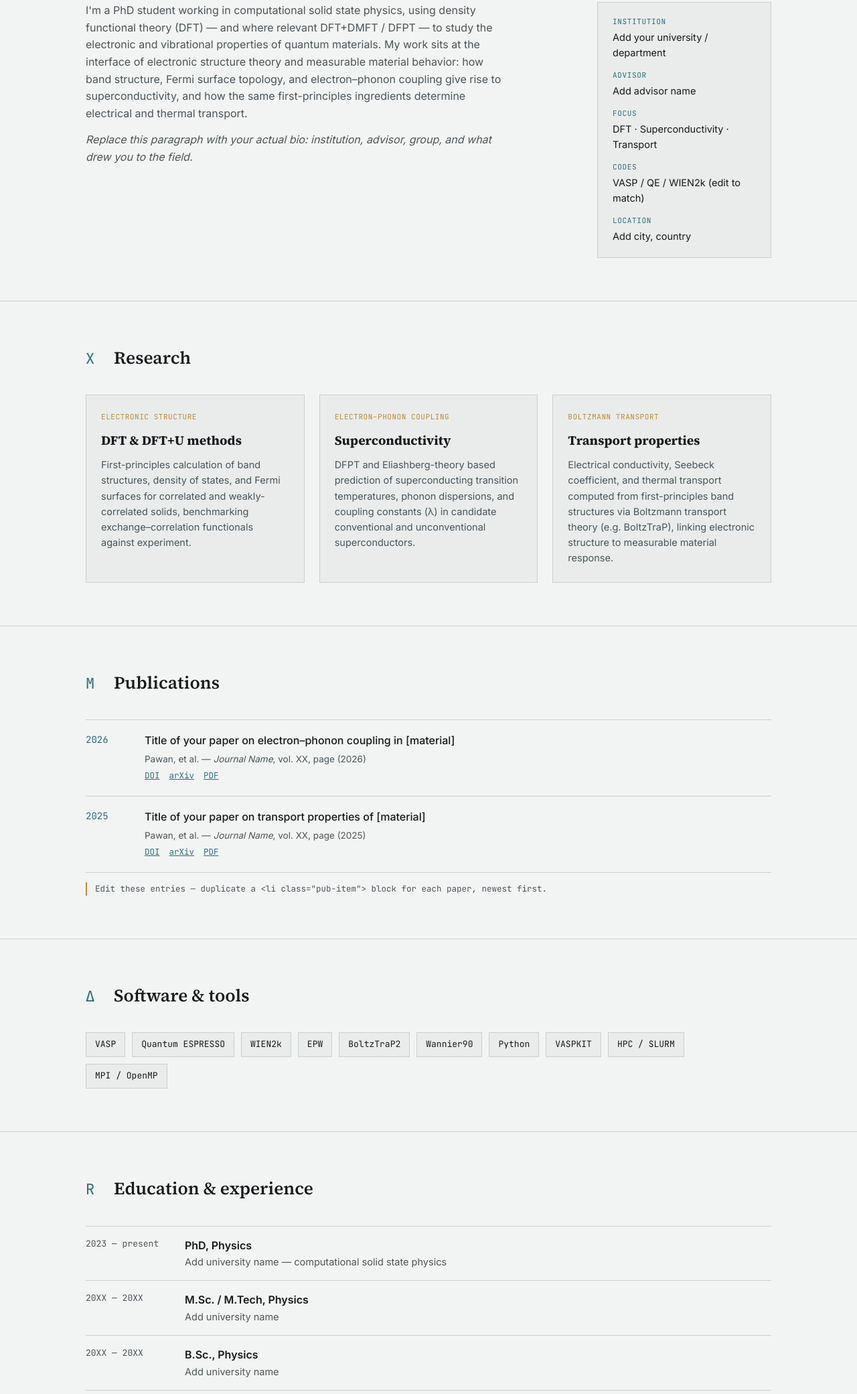
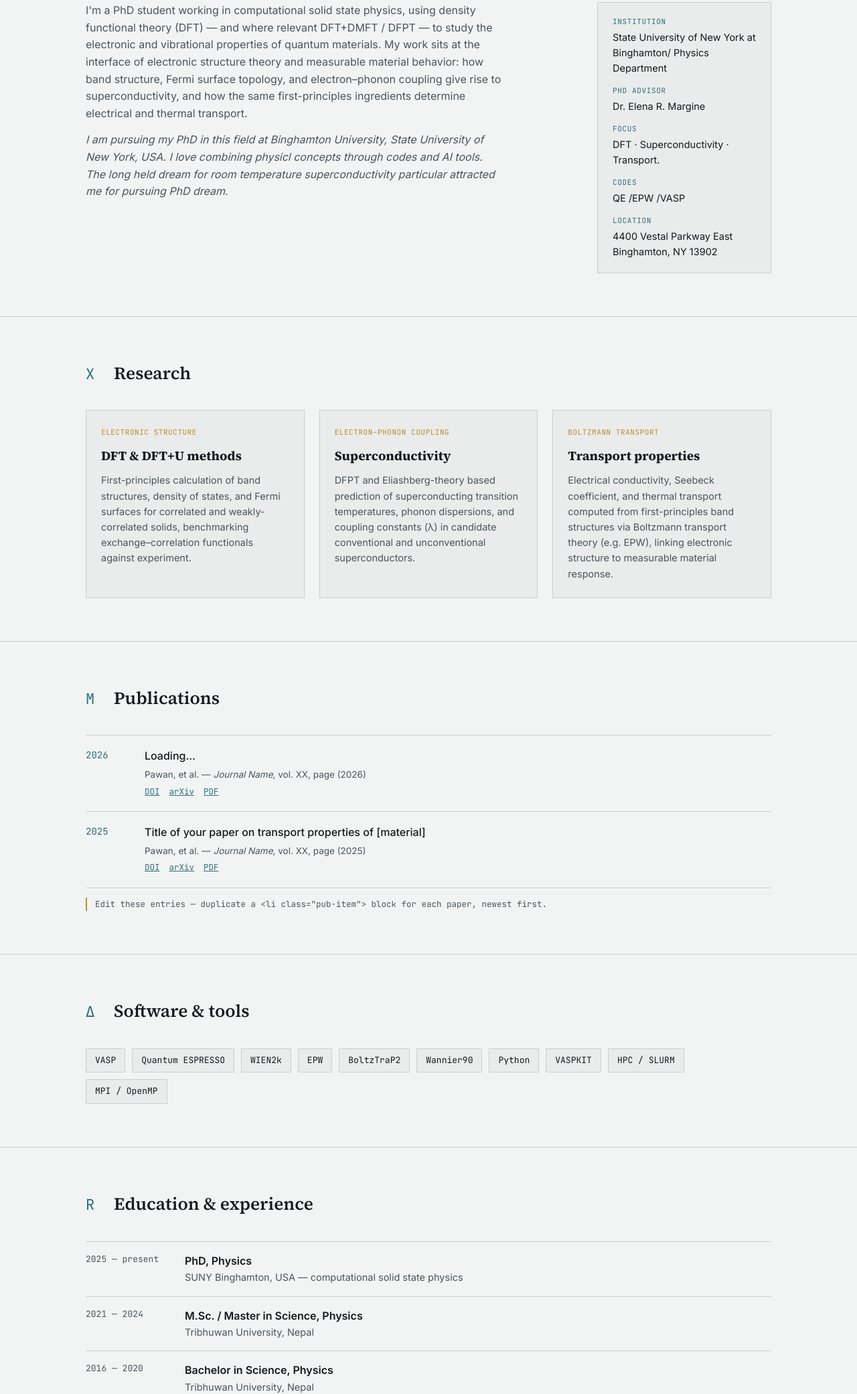
Before and after one commit to pawan054/pawan054.github.io, a plain HTML site: page index.html in a window 1280 px wide. Shown: the part 719-2800 px from the top of the page at 67% size. Drawn offline with Linux system fonts and the light colour scheme.

Commit message:
Revise title, bio, and contact information
Updated personal information and academic details in index.html.

```diff
--- a/index.html
+++ b/index.html
@@ -3,8 +3,9 @@
 <head>
 <meta charset="UTF-8">
 <meta name="viewport" content="width=device-width, initial-scale=1.0">
-<title>Pawan — Computational Condensed Matter Physics</title>
-<meta name="description" content="Pawan — PhD researcher in computational solid state physics: DFT studies of superconductivity and transport properties.">
+<title>Pawan Joshi — Computational Condensed Matter Physics</title>
+<meta name="description" content="Pawan Joshi — PhD researcher in Condensed Matter Physics and Material Science:
+ DFT studies of superconductivity and transport properties via electron-phonon coupling.">
 
 <link rel="preconnect" href="https://fonts.googleapis.com">
 <link rel="preconnect" href="https://fonts.gstatic.com" crossorigin>
@@ -358,21 +359,22 @@
           transport.
         </p>
         <p>
-          <em>Replace this paragraph with your actual bio: institution, advisor,
-          group, and what drew you to the field.</em>
+          <em> I am pursuing my PhD in this field at Binghamton University, State University of New York, USA.
+          I love combining physicl concepts through codes and AI tools. The long held dream for room temperature superconductivity particular attracted me for pursuing PhD dream.</em>
         </p>
       </div>
       <dl class="fact-panel">
         <dt>Institution</dt>
-        <dd>Add your university / department</dd>
-        <dt>Advisor</dt>
-        <dd>Add advisor name</dd>
+        <dd>State University of New York at Binghamton/ Physics Department</dd>
+        <dt> PhD Advisor</dt>
+        <dd> Dr. Elena R. Margine </dd>
         <dt>Focus</dt>
-        <dd>DFT · Superconductivity · Transport</dd>
+        <dd>DFT · Superconductivity · Transport. </dd>
         <dt>Codes</dt>
-        <dd>VASP / QE / WIEN2k (edit to match)</dd>
+        <dd> QE /EPW /VASP</dd>
         <dt>Location</dt>
-        <dd>Add city, country</dd>
+        <dd>4400 Vestal Parkway East
+            Binghamton, NY 13902</dd>
       </dl>
     </div>
   </div>
@@ -406,7 +408,7 @@
         <p>
           Electrical conductivity, Seebeck coefficient, and thermal transport
           computed from first-principles band structures via Boltzmann transport
-          theory (e.g. BoltzTraP), linking electronic structure to measurable
+          theory (e.g. EPW), linking electronic structure to measurable
           material response.
         </p>
       </div>
@@ -421,7 +423,7 @@
       <li class="pub-item">
         <span class="pub-year">2026</span>
         <div>
-          <div class="pub-title">Title of your paper on electron–phonon coupling in [material]</div>
+          <div class="pub-title">Loading...</div>
           <div class="pub-meta">Pawan, et al. — <em>Journal Name</em>, vol. XX, page (2026)</div>
           <div class="pub-links">
             <a href="#">DOI</a><a href="#">arXiv</a><a href="#">PDF</a>
@@ -466,16 +468,16 @@
     <div class="section-head reveal"><span class="kpoint">R</span><h2>Education &amp; experience</h2></div>
     <ul class="timeline reveal">
       <li class="tl-item">
-        <span class="tl-date">2023 — present</span>
-        <div><div class="tl-role">PhD, Physics</div><div class="tl-org">Add university name — computational solid state physics</div></div>
+        <span class="tl-date">2025 — present</span>
+        <div><div class="tl-role">PhD, Physics</div><div class="tl-org">SUNY Binghamton, USA — computational solid state physics</div></div>
       </li>
       <li class="tl-item">
-        <span class="tl-date">20XX — 20XX</span>
-        <div><div class="tl-role">M.Sc. / M.Tech, Physics</div><div class="tl-org">Add university name</div></div>
+        <span class="tl-date">2021 — 2024</span>
+        <div><div class="tl-role">M.Sc. / Master in Science, Physics</div><div class="tl-org">Tribhuwan University, Nepal</div></div>
       </li>
       <li class="tl-item">
-        <span class="tl-date">20XX — 20XX</span>
-        <div><div class="tl-role">B.Sc., Physics</div><div class="tl-org">Add university name</div></div>
+        <span class="tl-date">2016 — 2020</span>
+        <div><div class="tl-role">Bachelor in Science, Physics</div><div class="tl-org">Tribhuwan University, Nepal</div></div>
       </li>
     </ul>
   </div>
@@ -485,9 +487,9 @@
   <div class="wrap">
     <div class="section-head reveal"><span class="kpoint">Γ′</span><h2>Contact</h2></div>
     <div class="contact-grid reveal">
-      <a class="contact-item" href="mailto:your.email@university.edu">
+      <a class="contact-item" href="pjoshi4@university.edu">
         <div class="label">Email</div>
-        <div class="value">your.email@university.edu</div>
+        <div class="value">same</div>
       </a>
       <a class="contact-item" href="https://github.com/pawan054" target="_blank" rel="noopener">
         <div class="label">GitHub</div>
@@ -495,18 +497,18 @@
       </a>
       <a class="contact-item" href="#" target="_blank" rel="noopener">
         <div class="label">Google Scholar</div>
-        <div class="value">Add your profile link</div>
+        <div class="value">https://scholar.google.com/citations?hl=en&user=aBJ_0SEAAAAJ</div>
       </a>
       <a class="contact-item" href="#" target="_blank" rel="noopener">
         <div class="label">ORCID</div>
-        <div class="value">Add your ORCID iD</div>
+        <div class="value">Loading..</div>
       </a>
     </div>
   </div>
 </section>
 
 <footer>
-  © <span id="year"></span> Pawan · Built with plain HTML/CSS · Hosted on GitHub Pages
+  © <span id="year"></span> Pawan Joshi· Built with plain HTML/CSS · Hosted on GitHub Pages
 </footer>
 
 <script>
```
